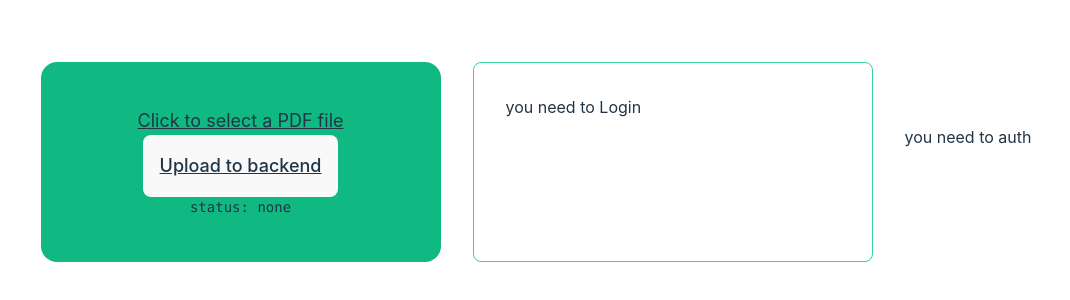
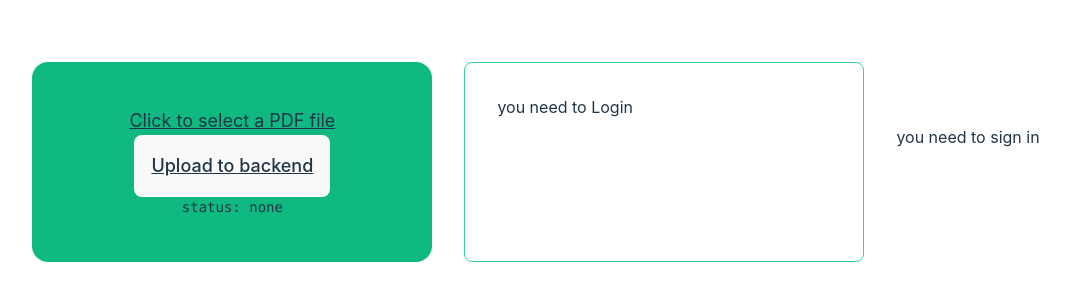
Before and after one commit to techskillsync/skillsync-suprema, a React (Vite) app in the folder skillsync-client/: page /interface in a window 1280 px wide. Shown: the part 238-538 px from the top of the page, without its empty margins (104-1174 px from the left). Built offline with nearby package versions, Linux system fonts and the light colour scheme.

Commit message:
remove remaining redux references

```diff
--- a/skillsync-client/src/components/Authentication/LogInPage.jsx
+++ b/skillsync-client/src/components/Authentication/LogInPage.jsx
@@ -6,7 +6,6 @@ import InputField from "./InputField";
 import EmailLogin from '../../supabase/userLogin'
 
 const LogInPage = () => {
-	const dispatch = useDispatch()
 	const [email, setEmail] = useState('')
 	const [password, setPassword] = useState('')
 
--- a/skillsync-client/src/components/arman/UserProfile.jsx
+++ b/skillsync-client/src/components/arman/UserProfile.jsx
@@ -211,7 +211,7 @@ function UserProfile() {
 
     return (
       <div className="container" style={{ padding: '50px 0 100px 0' }}>
-        {!session ? <>you need to auth</> : <DisplayUserData session={session} />}
+        {!session ? <>you need to sign in</> : <DisplayUserData session={session} />}
       </div>
 	)
 }
```
